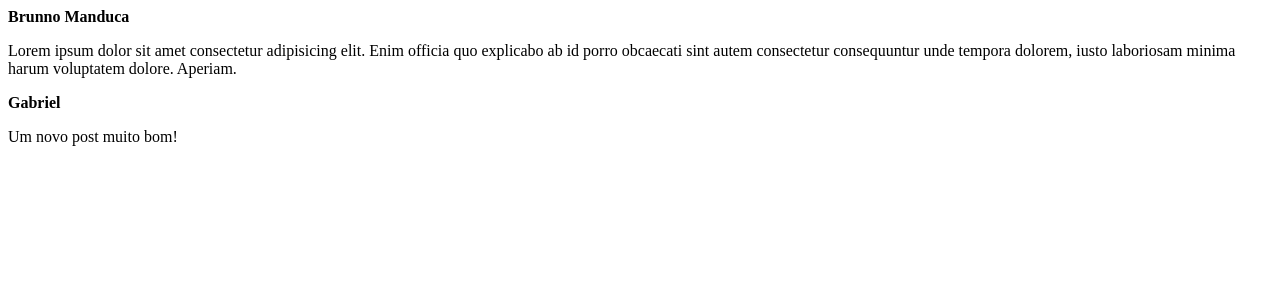
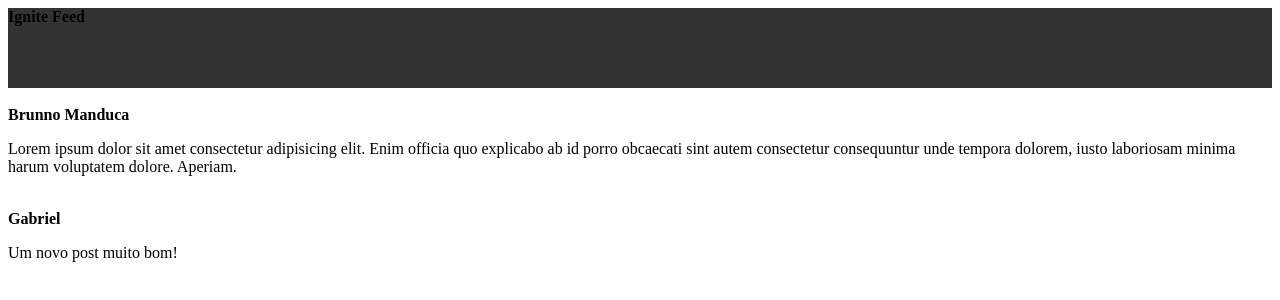
Before and after one commit to BManduca/RocketseatDiaryDev, a React (Vite) app in the folder aulas/01-fundamentos-reactjs/: page / in a window 1280 px wide. Shown: the top 300 px of the page. Built offline with nearby package versions, Linux system fonts and the light colour scheme.

Commit message:
iniciando projeto Ignite Feed + aplicando técnicas e conhecimento sobre css

```diff
--- a/aulas/01-fundamentos-reactjs/src/App.jsx
+++ b/aulas/01-fundamentos-reactjs/src/App.jsx
@@ -1,8 +1,10 @@
 import { Post } from './Post'
+import { Header } from './components/Header'
 
 export function App() {
   return (
     <>
+      <Header />
       <Post
         author="Brunno Manduca"
         content="Lorem ipsum dolor sit amet consectetur adipisicing elit. Enim officia quo explicabo ab id porro obcaecati sint autem consectetur consequuntur unde tempora dolorem, iusto laboriosam minima harum voluptatem dolore. Aperiam."
--- a/aulas/01-fundamentos-reactjs/src/Post.jsx
+++ b/aulas/01-fundamentos-reactjs/src/Post.jsx
@@ -3,7 +3,8 @@
 export function Post(props) {
     return (
         <>
-            <strong>{ props.author }</strong>
+            <br />
+            <strong>  { props.author } </strong>
             <p> { props.content } </p>
         </>
     )
--- /dev/null
+++ b/aulas/01-fundamentos-reactjs/src/components/Header.jsx
@@ -0,0 +1,11 @@
+import styles from './Header.module.css'
+
+
+
+export function Header() {
+    return (
+        <header  className={styles.header}>
+            <strong>Ignite Feed</strong>
+        </header>
+    );
+}
--- /dev/null
+++ b/aulas/01-fundamentos-reactjs/src/components/Header.module.css
@@ -0,0 +1,4 @@
+.header {
+    background: #333;
+    height: 80px;
+}
```
Also changed, not shown: 1 other file (tests, documents, lock files or other folders).
